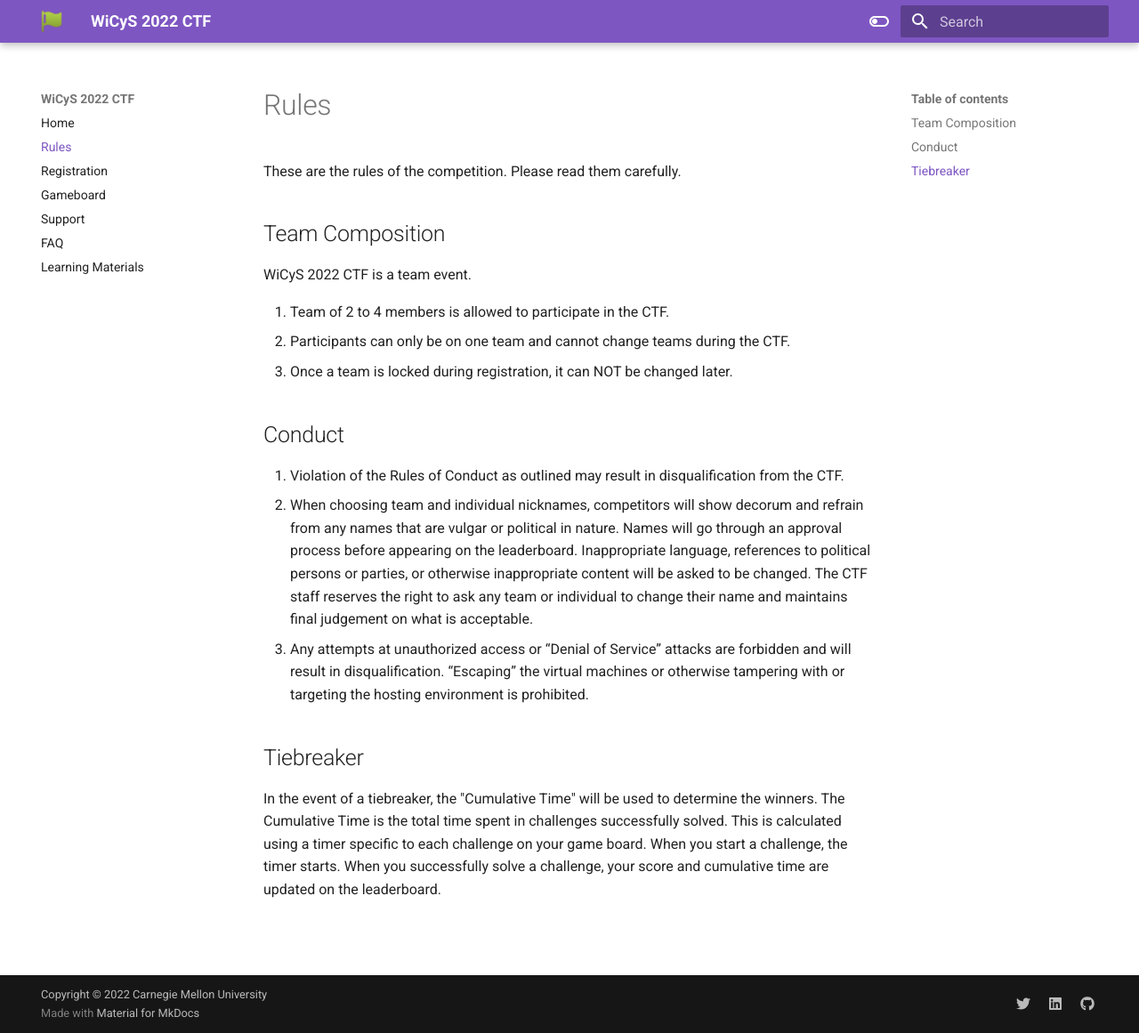
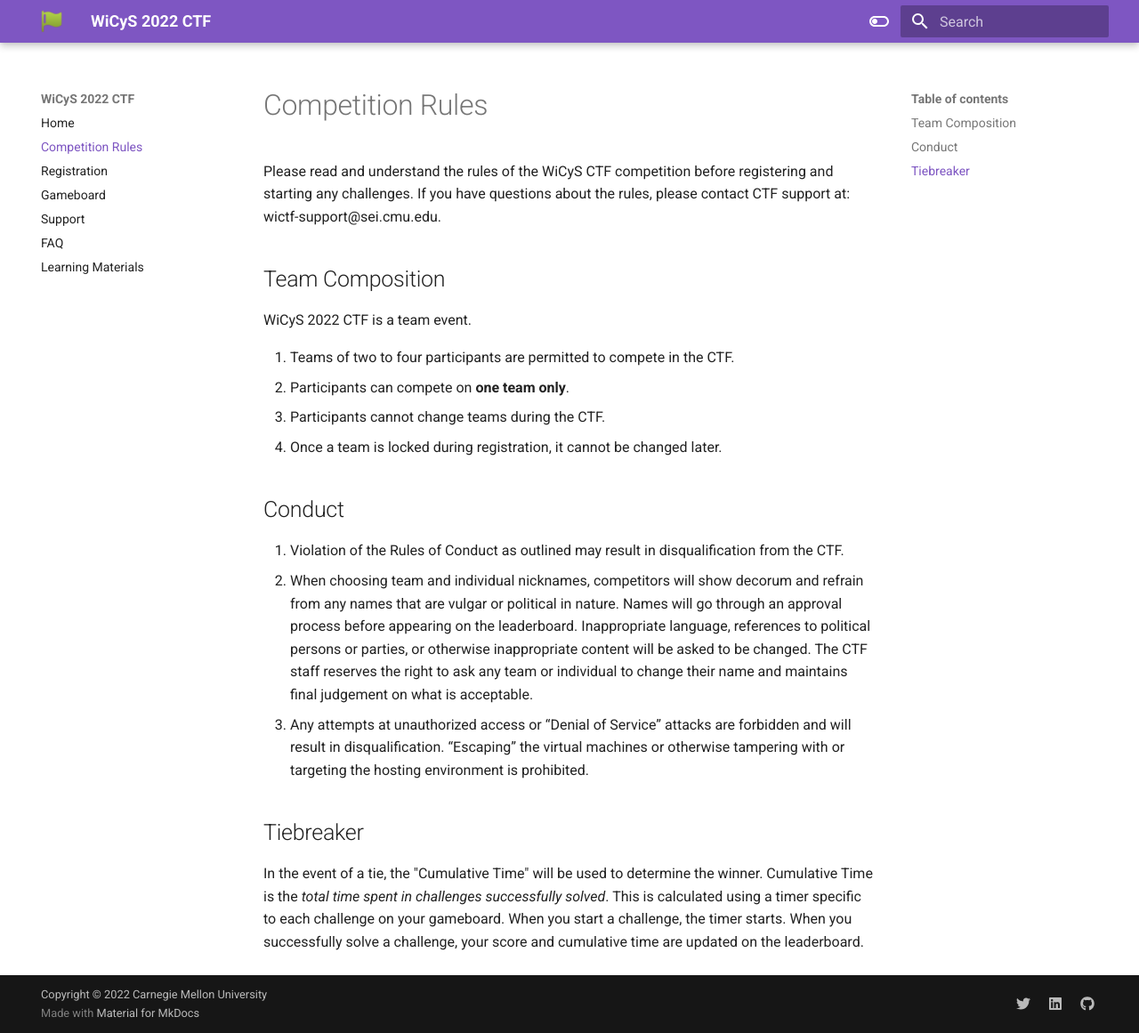
Before and after one commit to sei-mkaar/wictf-web, an MkDocs documentation site: the page built from docs/rules.md, in a window 1280 px wide and 1161 px high. Shown: the whole window at 89% size. Built offline with MkDocs 1.6.1 and Material for MkDocs 9.7.7, drawn with Linux system fonts in a browser that asks for light colours.

Commit message:
Update 'docs/rules.md'

```diff
--- a/docs/rules.md
+++ b/docs/rules.md
@@ -1,19 +1,22 @@
-# Rules
+# Competition Rules
 
-These are the rules of the competition. Please read them carefully.
+Please read and understand the rules of the WiCyS CTF competition before registering and starting any challenges. If you have questions about the rules, please contact CTF support at: wictf-support@sei.cmu.edu.
 
 ## Team Composition
 
 WiCyS 2022 CTF is a team event.
 
-1. Team of 2 to 4 members is allowed to participate in the CTF.
-2. Participants can only be on one team and cannot change teams during the CTF.
-3. Once a team is locked during registration, it can NOT be changed later.
+1. Teams of two to four participants are permitted to compete in the CTF.
+2. Participants can compete on **one team only**.
+3. Participants cannot change teams during the CTF.
+4. Once a team is locked during registration, it cannot be changed later.
 
 ## Conduct
+
 1. Violation of the Rules of Conduct as outlined may result in disqualification from the CTF.
 2. When choosing team and individual nicknames, competitors will show decorum and refrain from any names that are vulgar or political in nature. Names will go through an approval process before appearing on the leaderboard. Inappropriate language, references to political persons or parties, or otherwise inappropriate content will be asked to be changed. The CTF staff reserves the right to ask any team or individual to change their name and maintains final judgement on what is acceptable.
 3. Any attempts at unauthorized access or “Denial of Service” attacks are forbidden and will result in disqualification. “Escaping” the virtual machines or otherwise tampering with or targeting the hosting environment is prohibited.
 
 ## Tiebreaker
-In the event of a tiebreaker, the "Cumulative Time" will be used to determine the winners. The Cumulative Time is the total time spent in challenges successfully solved. This is calculated using a timer specific to each challenge on your game board. When you start a challenge, the timer starts. When you successfully solve a challenge, your score and cumulative time are updated on the leaderboard.
+
+In the event of a tie, the "Cumulative Time" will be used to determine the winner. Cumulative Time is the _total time spent in challenges successfully solved_. This is calculated using a timer specific to each challenge on your gameboard. When you start a challenge, the timer starts. When you successfully solve a challenge, your score and cumulative time are updated on the leaderboard.
```
